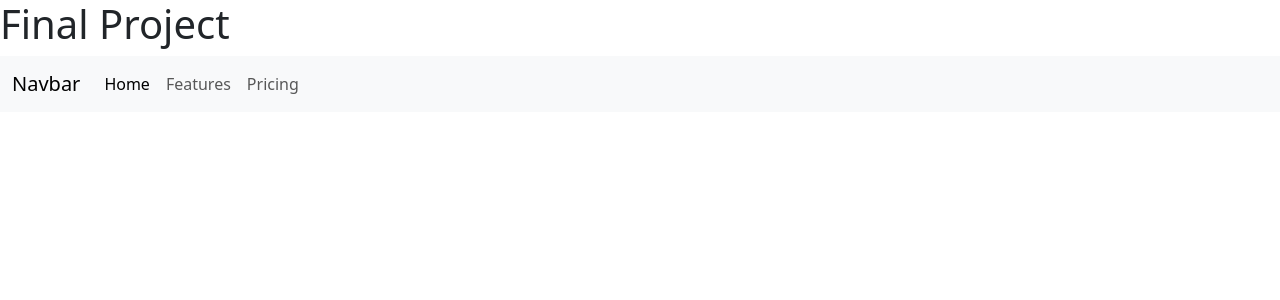
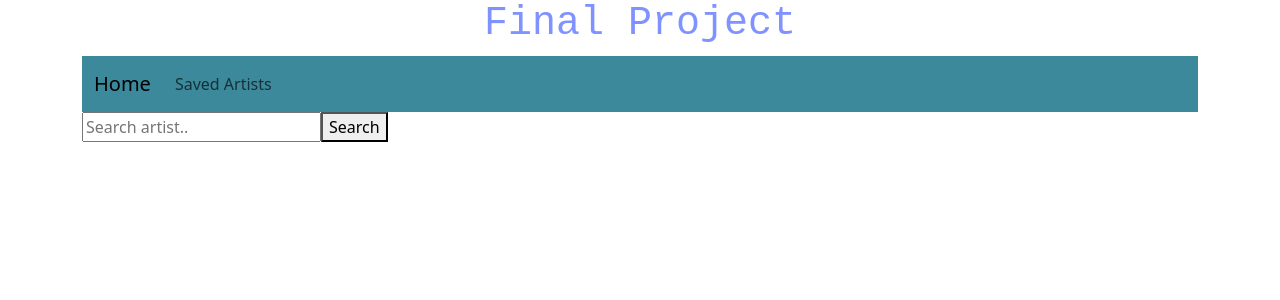
Before and after one commit to mahmouddaabas/DA395A-Final-Project, a React (Create React App) app: page /search in a window 1280 px wide. Shown: the top 300 px of the page. Built offline with nearby package versions, Linux system fonts and the light colour scheme.

Commit message:
added searchbar and made homepage resposnsive

```diff
--- a/public/index.html
+++ b/public/index.html
@@ -25,9 +25,9 @@
       work correctly both with client-side routing and a non-root public URL.
       Learn how to configure a non-root public URL by running `npm run build`.
     -->
-    <title>React App</title>
+    <title>Final Project</title>
   </head>
-  <body class=" ="container>
+  <body class="container">
     <noscript>You need to enable JavaScript to run this app.</noscript>
     <div id="root"></div>
     <!--
--- a/src/App.js
+++ b/src/App.js
@@ -1,11 +1,11 @@
 
-import NavBar from "./NavBar";
+import Homepage from "./components/Homepage"
+
 function App() {
   return (
     <div className="App">
       <h1>Final Project</h1>
-
-      <NavBar/>
+      <Homepage/>
     </div>
   );
 }
--- a/src/NavBar.js
+++ b/src/components/Homepage.js
@@ -1,24 +1,25 @@
-import React from "react";
+import React, { useState, useRef } from 'react'
+import './styles/Homepage.css';
 
-export default function NavBar(){
-    return(
+
+export default function Homepage(props){
+const [searchArtist, setArtist] =useState([]);
+
+
+  return(
+    <div>
 
 <nav class="navbar navbar-expand-lg bg-body-tertiary">
   <div class="container-fluid">
-    <a class="navbar-brand" href="#">Navbar</a>
+    <a class="navbar-brand" href="#">Home</a>
     <button class="navbar-toggler" type="button" data-bs-toggle="collapse" data-bs-target="#navbarNav" aria-controls="navbarNav" aria-expanded="false" aria-label="Toggle navigation">
       <span class="navbar-toggler-icon"></span>
     </button>
     <div class="collapse navbar-collapse" id="navbarNav">
       <ul class="navbar-nav">
+
         <li class="nav-item">
-          <a class="nav-link active" aria-current="page" href="#">Home</a>
-        </li>
-        <li class="nav-item">
-          <a class="nav-link" href="#">Features</a>
-        </li>
-        <li class="nav-item">
-          <a class="nav-link" href="#">Pricing</a>
+          <a class="nav-link" href="#">Saved Artists</a>
         </li>
 
       </ul>
@@ -26,6 +27,14 @@ export default function NavBar(){
   </div>
 </nav>
 
+<div className="form-container">
+<form>
+<input type="text" placeholder="Search artist.." />
+    <button type="submit">Search</button>
+</form>
+</div>
+</div>
+
     );
 
 }
--- /dev/null
+++ b/src/components/styles/Homepage.css
@@ -0,0 +1,12 @@
+.navbar {
+    background-color: rgb(60, 137, 156)!important;
+  }
+  h1{
+    text-align: center;
+    font-family:monospace;
+    color: rgb(127, 146, 255);
+
+  }
+  .form.container{
+    margin-top: 20px ;
+  }
```
